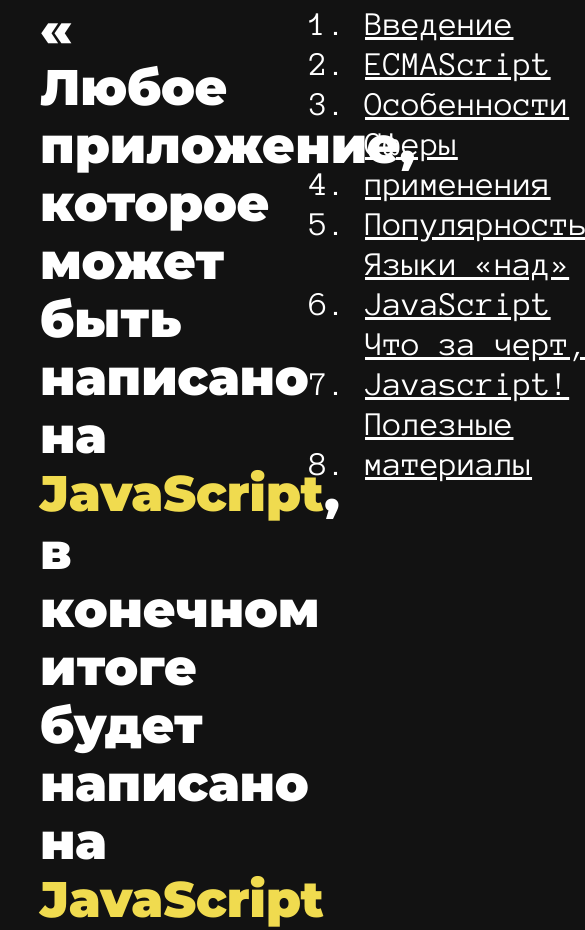
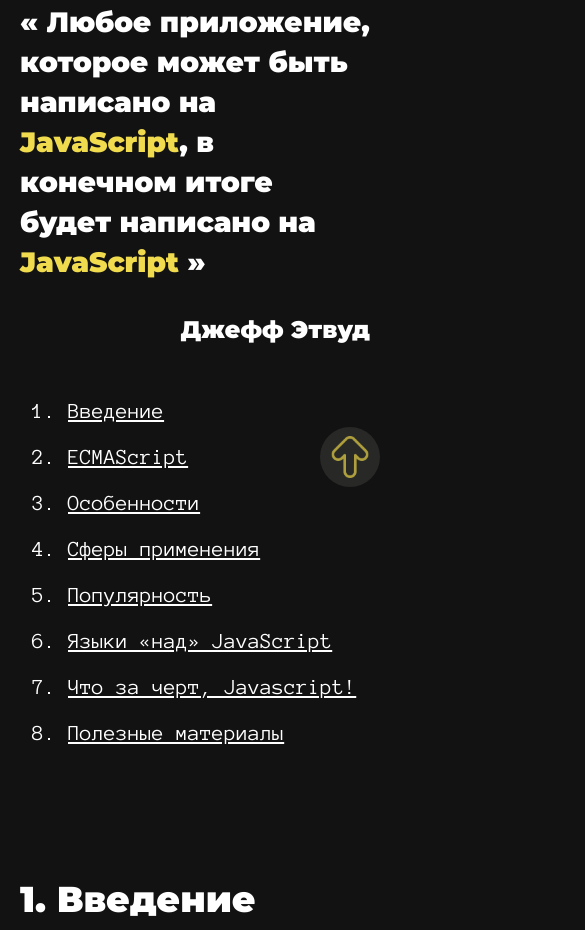
Before and after one commit to AlenaZh/webtech-dd, a plain HTML site: page index.html in a window 390 px wide. Shown: the part 177-1107 px from the top of the page, 585 px wide, since content can reach past the window. Drawn offline with Linux system fonts and the light colour scheme.

Commit message:
Добавлена адаптивность

```diff
--- a/css/style.css
+++ b/css/style.css
@@ -51,6 +51,8 @@
 
 
 body {
+  position: relative;
+
   font-weight: 300;
   font-size: 20px;
   line-height: 34px;
@@ -196,6 +198,7 @@
   display: inline-block;
   width: 100%;
 
+  line-height: 46px;
   color: inherit;
 }
 
@@ -204,7 +207,8 @@
 }
 
 .section {
-  max-width: 1200px;
+  box-sizing: border-box;
+  max-width: 1280px;
   margin: 0 auto;
   padding: 100px 40px;
 }
@@ -215,7 +219,7 @@
 }
 
 .section__title {
-  margin-bottom: 80px;
+  margin: 0 0 80px;
 
   font-weight: 900;
   font-size: 50px;
@@ -344,7 +348,7 @@
 .sources__item {
   position: relative;
 
-  padding: 6px 0 6px 36px;
+  padding: 7px 0 7px 40px;
 
   list-style: none;
   color: #ffffff;
@@ -382,13 +386,16 @@
   text-align: center;
 }
 
-.footer-info{
+.footer-info {
   margin: 0;
 }
 
 .footer::after {
   content: "";
   position: absolute;
+  top: 0;
+  left: 0;
+  z-index: -1;
 
   width: 100%;
   height: 66%;
@@ -397,7 +404,173 @@
   background-repeat: no-repeat;
   background-position: bottom;
   background-size: cover;
-  left: 0;
-  top: 0;
-  z-index: -1;
 }
+
+.up {
+  position: fixed;
+  bottom: 180px;
+  left: calc(50% + 1280px / 2 + 60px);
+
+  width: 60px;
+  height: 60px;
+
+  background-color: #323330;
+  background-image: url(../img/arrow-up-light.png);
+  background-repeat: no-repeat;
+  background-position: center;
+  background-size: 70%;
+  border-radius: 50%;
+  transform: translate(-50%, 0);
+  opacity: 0.7;
+
+  transition-duration: 0.3s;
+}
+
+.up:hover {
+  background-color: #f0db4f;
+  background-image: url(../img/arrow-up-dark.png);
+}
+
+@media (max-width: 1500px) {
+  .up {
+    right: 10px;
+    left: initial;
+
+    transform: none;
+  }
+}
+
+@media (max-width: 1430px) {
+  .quote__text {
+    font-size: 46px;
+  }
+
+  .navigation {
+    padding: 0;
+  }
+
+  .navigation__list {
+    font-size: 30px;
+  }
+}
+
+@media (max-width: 1280px) {
+  .start {
+    gap: 30px;
+  }
+
+  .quote__text {
+    font-size: 40px;
+  }
+
+  .section {
+    padding: 60px 40px;
+  }
+}
+
+@media (max-width: 1130px) {
+  .start {
+    gap: 25px;
+  }
+
+  .quote__text {
+    font-size: 32px;
+    line-height: 48px;
+  }
+
+  .quote__caption {
+    font-size: 24px;
+  }
+
+  .section__title {
+    font-size: 40px;
+    line-height: 50px;
+  }
+}
+
+@media (max-width: 1050px) {
+  .header {
+    padding-bottom: 80px;
+  }
+
+  .start {
+    flex-flow: column;
+
+    gap: 40px;
+  }
+
+  .start__left {
+    width: 100%;
+  }
+
+  .start__quote {
+    max-width: 100%;
+  }
+
+  .quote__caption {
+    text-align: right;
+  }
+
+  .section__title {
+    margin-bottom: 50px;
+  }
+
+  .section__table {
+    width: 100%;
+  }
+}
+
+@media (max-width: 700px) {
+  body {
+    font-size: 18px;
+  }
+
+  .start {
+    padding: 0 20px;
+  }
+
+  .navigation__list {
+    font-size: 28px;
+  }
+
+  .section {
+    padding: 40px 20px;
+  }
+
+  .section__title {
+    font-size: 36px;
+  }
+
+  .article__title {
+    font-size: 26px;
+  }
+}
+
+@media (max-width: 520px) {
+  .navigation__list {
+    padding-left: 48px;
+
+    font-size: 24px;
+  }
+
+  .code {
+    font-size: 16px;
+  }
+}
+
+@media (max-width: 480px) {
+  .quote__text {
+    font-size: 28px;
+    line-height: 40px;
+  }
+}
+
+@media (max-width: 420px) {
+  body {
+    min-width: 320px;
+  }
+
+  .navigation__list {
+    font-size: 22px;
+  }
+}
--- a/index.html
+++ b/index.html
@@ -13,7 +13,7 @@
     <link href="https://fonts.googleapis.com/css2?family=Roboto&display=swap" rel="stylesheet" />
   </head>
   <body>
-    <header class="header">
+    <header id="up" class="header">
       <div class="header__top">
         <a class="header__logo logo" href="#">
           <svg class="logo__svg" xmlns="http://www.w3.org/2000/svg" viewBox="0 0 834.94 969.38">
@@ -72,6 +72,13 @@
           <strong>JavaScript</strong> — высокоуровневый язык программирования, который поддерживает императивный, функциональный, событийно-ориентированный и другие подходы. Относится к языкам с
           динамической типизацией, входит в группу интерпретируемых языков.
         </p>
+
+        <figure class="section__image image">
+          <picture>
+            <img src="img/500px-JavaScript-logo.png" alt="Изображение логотипа JavaScript" width="500" height="500" />
+          </picture>
+          <figcaption class="image__caption">Логотип JavaScript</figcaption>
+        </figure>
         <p class="section__text">
           Синтаксис в определенной степени основан на <b>Java</b>, но в остальном языки не связаны. JavaScript получает свои первоклассные функции от языка функционального программирования
           <b>Scheme</b>, а основанное на прототипах наследование — от малоизвестного языка объектно-ориентированного программирования <b>Self</b>.
@@ -205,6 +212,8 @@
             <a class="section__link" href="https://nextjs.org/" target="_blank">Next.js</a>).
           </li>
         </ul>
+
+        <a class="section__link" href="https://2021.stateofjs.com/ru-RU/libraries">Результаты опроса <strong>State of JavaScript 2021</strong>, в котором приняли участие больше 16 000 разработчиков со всего мира. Демография, возможности, библиотеки, инструменты, ресурсы, взгляды и другое.</a>
       </section>
 
       <section id="application" class="section">
@@ -407,6 +416,10 @@
       <p class="footer-info">Санкт-Петербург, 2022 г.</p>
     </footer>
 
+    <a class="up" href="#up" title="Наверрх">
+      <span class="visually-hidden">Наверх</span>
+    </a>
+
     <script src="js/scroll.js"></script>
   </body>
 </html>
```
Also changed, not shown: img/500px-JavaScript-logo.png (added), img/arrow-up-dark.png (added), img/arrow-up-light.png (added).
